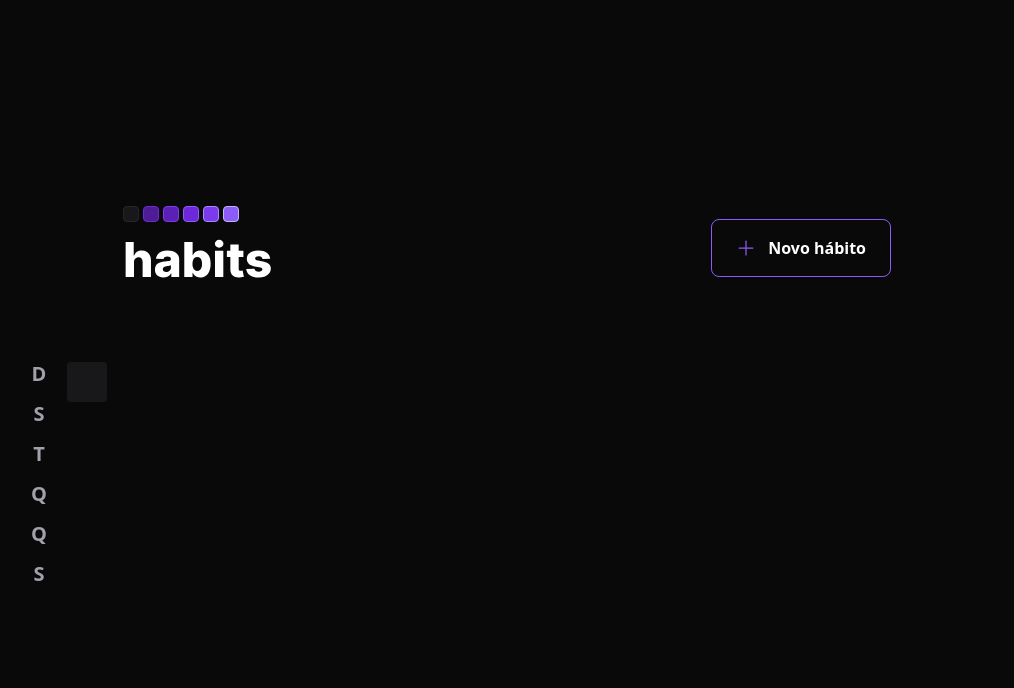
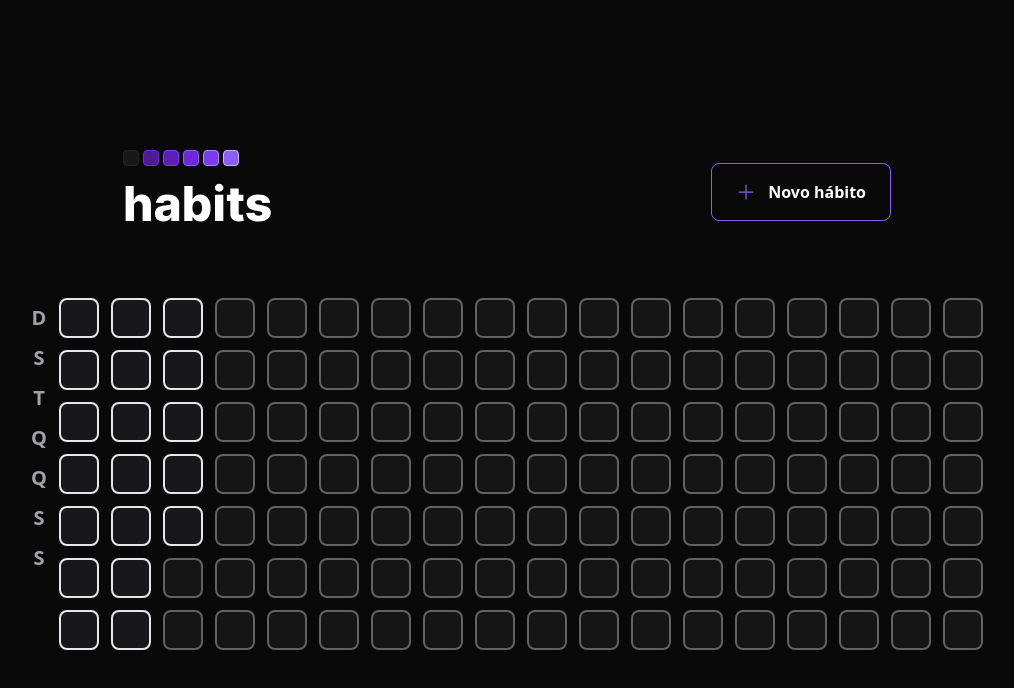
Before and after one commit to paul0henrique/web-habits, a React (Vite) app: page / in a window 1280 px wide. Shown: the top 688 px of the page, without its empty margins (133-1147 px from the left). Built offline with nearby package versions, Linux system fonts and the light colour scheme.

Commit message:
feat: finish table

```diff
--- a/package.json
+++ b/package.json
@@ -9,6 +9,7 @@
     "preview": "vite preview"
   },
   "dependencies": {
+    "dayjs": "^1.11.7",
     "phosphor-react": "^1.4.1",
     "react": "^18.2.0",
     "react-dom": "^18.2.0"
--- a/src/components/HabitDay.tsx
+++ b/src/components/HabitDay.tsx
@@ -4,6 +4,6 @@
 
 export function HabitDay() {
     return (
-        <div className="bg-zinc-900 w-10 h-10 text-white rounded m-2 flex items-center justify-center"></div>
+        <div className="w-10 h-10 border-2 bg-zinc-900 rounded-lg"></div>
     )
 }
--- a/src/components/SummaryTable.tsx
+++ b/src/components/SummaryTable.tsx
@@ -1,6 +1,14 @@
+import { generateDatesFromYearBeginning } from "../utils/generate-dates-from-year-beginning."
 import { HabitDay } from "./HabitDay"
 
-const weekDays = ['D', 'S', 'T', 'Q', 'Q', 'S']
+const weekDays = ['D', 'S', 'T', 'Q', 'Q', 'S', 'S']
+
+const summaryDates = generateDatesFromYearBeginning()
+
+const minimumSummaryDatesSize = 18 * 7
+const amountOfDaysToFill = minimumSummaryDatesSize - summaryDates.length
+
+console.log(summaryDates)
 
 export function SummaryTable(){
     return (
@@ -19,7 +27,18 @@
             </div>
 
             <div className="grid grid-rows-7 grid-flow-col gap-3">
-                <HabitDay />
+               {summaryDates.map(date => {
+                return <HabitDay key={date.toString()}/>
+               })}
+
+               {amountOfDaysToFill > 0 && Array.from({ length: amountOfDaysToFill }).map((_, index) => {
+                return (
+                    <div
+                        key={index}
+                        className="w-10 h-10 border-2 bg-zinc-800 rounded-lg opacity-40 cursor-not-allowed"
+                    />
+                )
+               })}
             </div>
         </div>
     )
--- /dev/null
+++ b/src/utils/generate-dates-from-year-beginning..ts
@@ -0,0 +1,16 @@
+import dayjs from "dayjs"
+
+export function generateDatesFromYearBeginning() {
+    const firstDayOfTheYear = dayjs().startOf('year')
+    const today = new Date()
+
+    const dates = []
+    let compareDate = firstDayOfTheYear
+
+    while (compareDate.isBefore(today)) {
+        dates.push(compareDate.toDate())
+        compareDate = compareDate.add(1, 'day')
+    }
+
+    return dates
+}
--- a/tailwind.config.cjs
+++ b/tailwind.config.cjs
@@ -11,7 +11,7 @@
       },
 
       gridTemplateRows: {
-        7: 'repeat(7, minmax(0, 1,fr))'
+        7: 'repeat(7, minmax(0, 1fr))'
       },
     },
   },
```
Also changed, not shown: src/App.tsx (+6 -7 lines), 1 other file (tests, documents, lock files or other folders).
